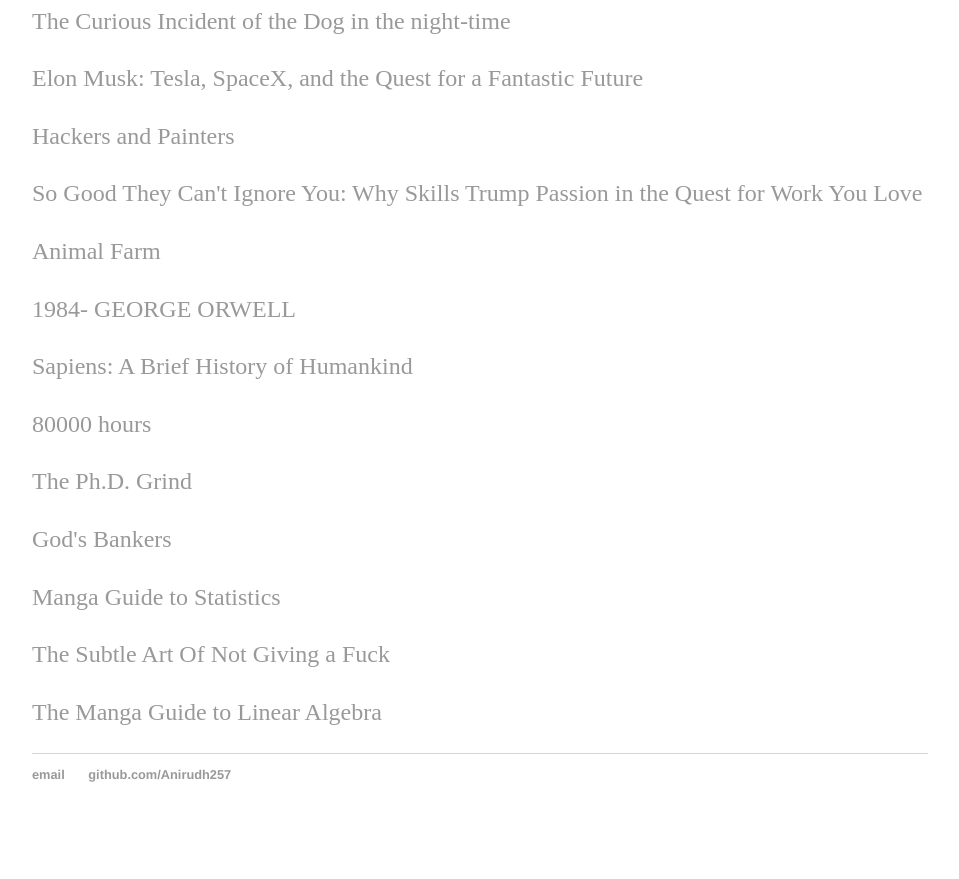
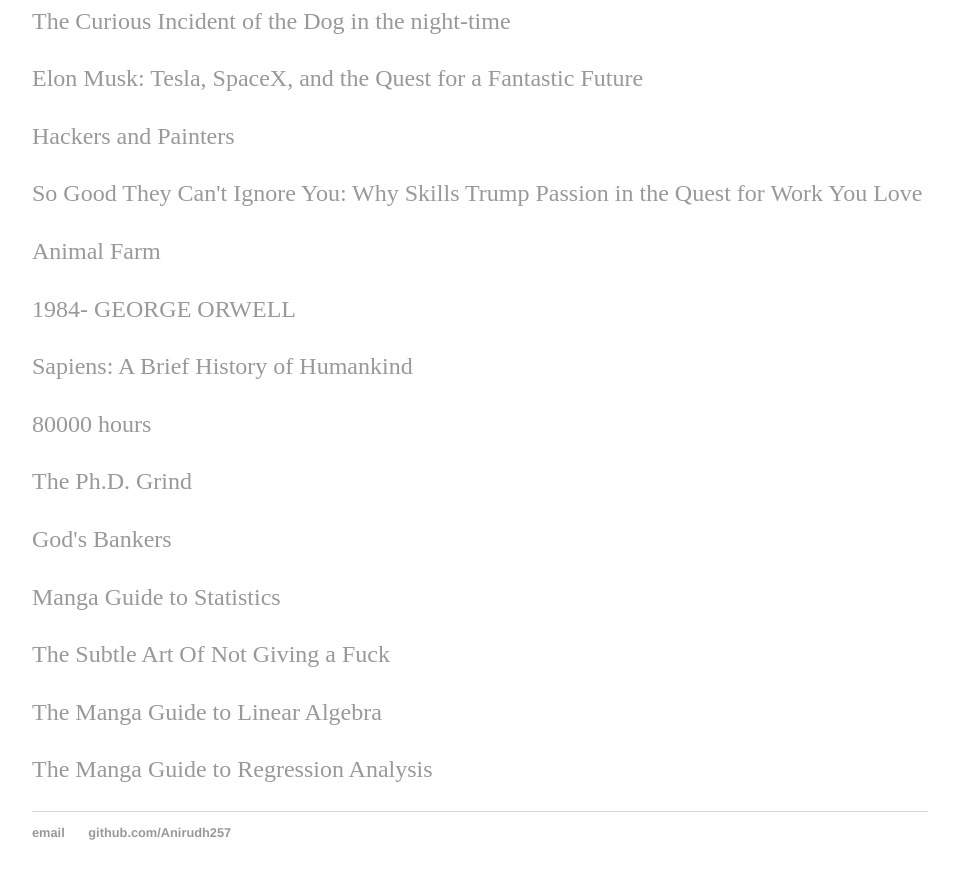
Before and after one commit to Anirudh257/Anirudh257.github.io, a Jekyll site: the page built from Books/index.html, in a window 1280 px wide and 900 px high, scrolled down 1342 px. Shown: the top 879 px of the window, without its empty margins (160-1119 px from the left). Built offline with Jekyll 4.4.1, drawn with Linux system fonts in a browser that asks for light colours; before the commit the page ends 2184 px from its top, so only the background shows below that.

Commit message:
Update index.html
Added The Manga Guide to Regression Analysis

```diff
--- a/Books/index.html
+++ b/Books/index.html
@@ -68,4 +68,7 @@
   <p><a href = "https://www.amazon.com/Subtle-Art-Not-Giving-Counterintuitive/dp/0062457713/ref=sr_1_1?s=books&ie=UTF8&qid=1534353466&sr=1-1&keywords=subtle+art+of+not+giving+a+f">The Subtle Art Of Not Giving a Fuck</a></p>
 
   <p><a href = "https://www.amazon.com/Manga-Guide-Linear-Algebra/dp/1593274130">The Manga Guide to Linear Algebra</a></p>
+
+  <p><a href = "https://nostarch.com/regression">The Manga Guide to Regression Analysis</a></p>
+
 </div><!-- /.blurb -->
```
